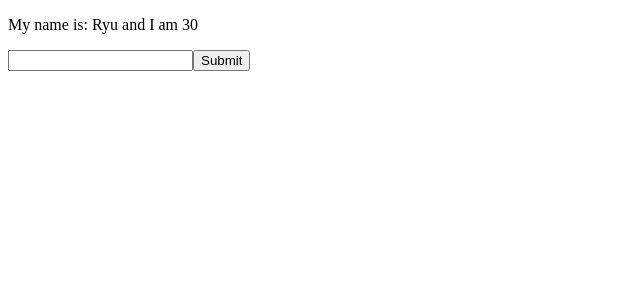
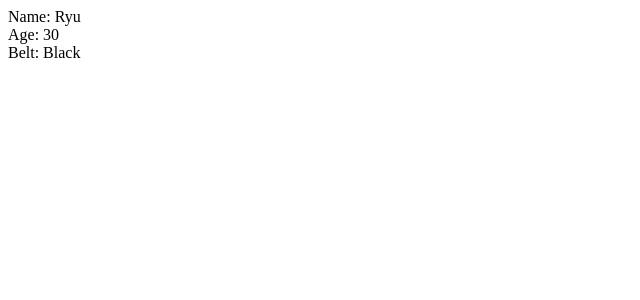
Before and after one commit to LucasBKing/react_basics, a React (Create React App) app: page / in a window 1280 px wide. Shown: the top 300 px of the page, without its empty margins (0-640 px from the left). Built offline with nearby package versions, Linux system fonts and the light colour scheme.

Commit message:
creating and importing external component

```diff
--- a/src/App.js
+++ b/src/App.js
@@ -1,31 +1,13 @@
 import React, { Component } from 'react';
+import Ninjas from './Ninja'
 
 class App extends Component {
-  state = {
-    name: 'Ryu',
-    age: 30
-  }
 
-  handleChange = (e) => {
-    this.setState({
-      name: e.target.value
-    });
-  }
-
-  handleSubmit = (e) => {
-    //prevent default behaviour
-    e.preventDefault()
-    console.log(`Form submitted ${this.state.name}`)
-  }
 
   render() {
     return (
       <div className="App">
-        <p>My name is: { this.state.name } and I am { this.state.age }</p>
-        <form onSubmit={ this.handleSubmit }>
-          <input type="text" onChange={ this.handleChange } />
-          <button>Submit</button>
-        </form>
+        <Ninjas />
       </div>
     );
   }
--- /dev/null
+++ b/src/Ninja.js
@@ -0,0 +1,15 @@
+import React, { Component } from 'react';
+
+class Ninjas extends Component {
+    render() {
+        return(
+            <div className="ninja">
+                <div>Name: Ryu</div>
+                <div>Age: 30</div>
+                <div>Belt: Black</div>
+            </div>
+        )
+    }
+}
+
+export default Ninjas;
```
